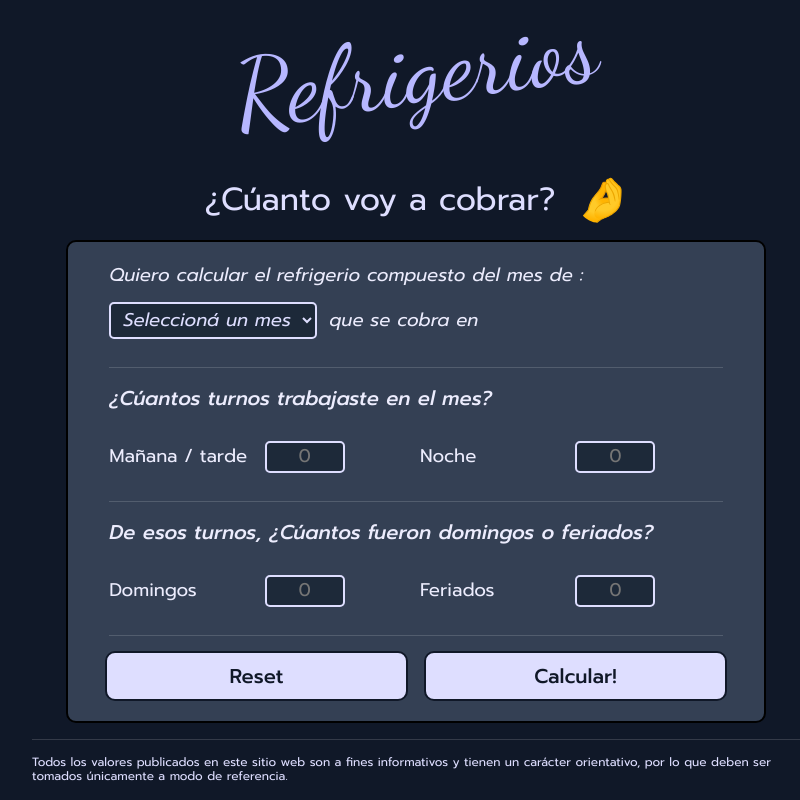
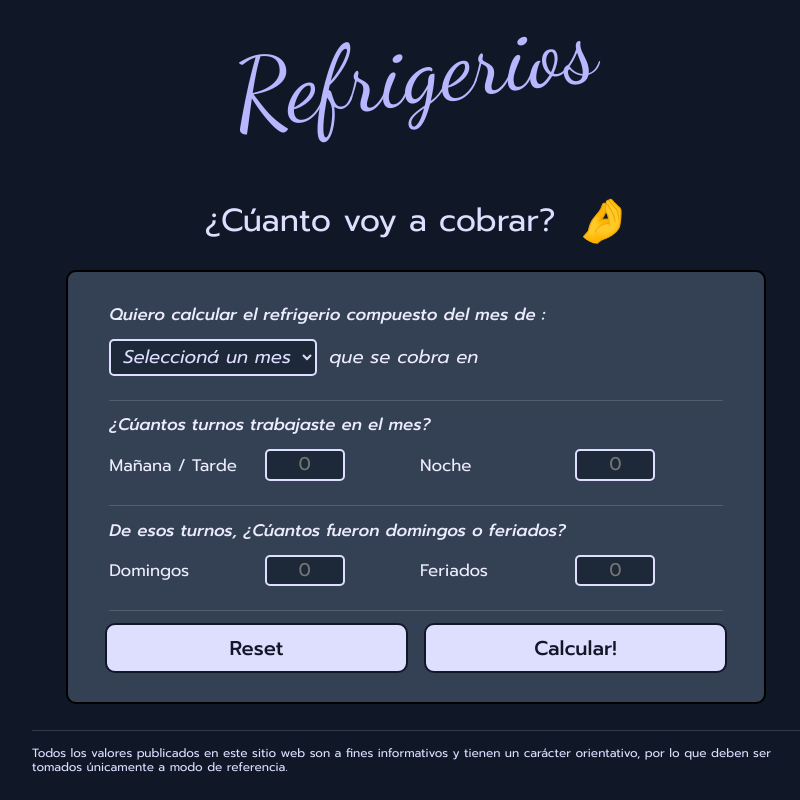
Before and after one commit to Alejandro-Madero/refrigerios, a React (Vite) app: page / in a window 1280 px wide. Shown: the whole page, without its empty margins (224-1024 px from the left). Built offline with nearby package versions, Linux system fonts and the light colour scheme.

Commit message:
Added style changes to the Form & Logo components

```diff
--- a/src/Components/Form.jsx
+++ b/src/Components/Form.jsx
@@ -82,9 +82,9 @@ const Form = ({ onSubmmitedForm, onReset }) => {
     <Card>
       <form className={styles.form} onSubmit={handleForm} ref={formRef}>
         <div className={styles["months-container"]}>
-          <label htmlFor="months">
+          <p className={styles["form-question"]}>
             Quiero calcular el refrigerio compuesto del mes de :
-          </label>
+          </p>
           <Months id="months" onSelectMonth={handleFormChange} />
           <span>
             que se cobra en
@@ -95,16 +95,14 @@ const Form = ({ onSubmmitedForm, onReset }) => {
               </span>
             )}
           </span>
-
           {errors.month?.length !== 0 && errors.month?.map((err) => err)}
         </div>
-
         <div className={styles["input-container"]}>
           <p className={styles["form-question"]}>
             ¿Cúantos turnos trabajaste en el mes?
           </p>
           <div className={styles.shifts}>
-            <label htmlFor="morning">Mañana / tarde</label>
+            <label htmlFor="morning">Mañana / Tarde</label>
             <input
               id="morning"
               name="morning"
--- a/src/Components/Form.module.css
+++ b/src/Components/Form.module.css
@@ -5,17 +5,21 @@
   width: 100%;
   color: var(--color-primary-100);
   font-size: 1rem;
-  gap: 2rem;
+  gap: 1rem;
   display: flex;
   flex-direction: column;
   padding: 1rem 0;
 }
 .form-question {
-  font-size: 1.25rem;
+  font-size: 1.05rem;
   font-weight: 500;
   font-style: italic;
 }
 
+.form label {
+  font-size: 1.05rem;
+  color: var(--color-primary-100);
+}
 /* INPUTS */
 
 .input {
@@ -85,7 +89,7 @@
   width: 100%;
   margin: 0 auto;
   height: 0.5px;
-  transform: translateY(1rem);
+  transform: translateY(0.5rem);
   background-color: rgba(255, 255, 255, 0.15);
 }
 
@@ -103,7 +107,7 @@
   width: 100%;
   margin: 0 auto;
   height: 0.25px;
-  transform: translateY(1rem);
+  transform: translateY(0.5rem);
   background-color: rgba(255, 255, 255, 0.15);
 }
 
@@ -114,7 +118,6 @@
 
 .shifts {
   display: grid;
-  margin-top: 1rem;
   grid-template-columns: repeat(2, 1fr);
   gap: 0.5rem;
 }
@@ -157,5 +160,14 @@
     padding: 1rem 1rem;
     font-size: 1.15rem;
     width: 95%;
+    gap: 1.5rem;
+  }
+
+  .input-container::after {
+    transform: translateY(0.75rem);
+  }
+
+  .months-container::after {
+    transform: translateY(0.75rem);
   }
 }
--- a/src/Components/Logo.module.css
+++ b/src/Components/Logo.module.css
@@ -18,14 +18,13 @@
 @media (min-width: 1000px) {
   .logo {
     width: 70%;
-    margin-bottom: 1rem;
     font-size: 6rem;
-    margin-bottom: 2rem;
+    margin-bottom: 1.5rem;
   }
 }
 
 @media (min-width: 1500px) {
   .logo {
-    font-size: 7.5rem;
+    font-size: 6.5rem;
   }
 }
```
